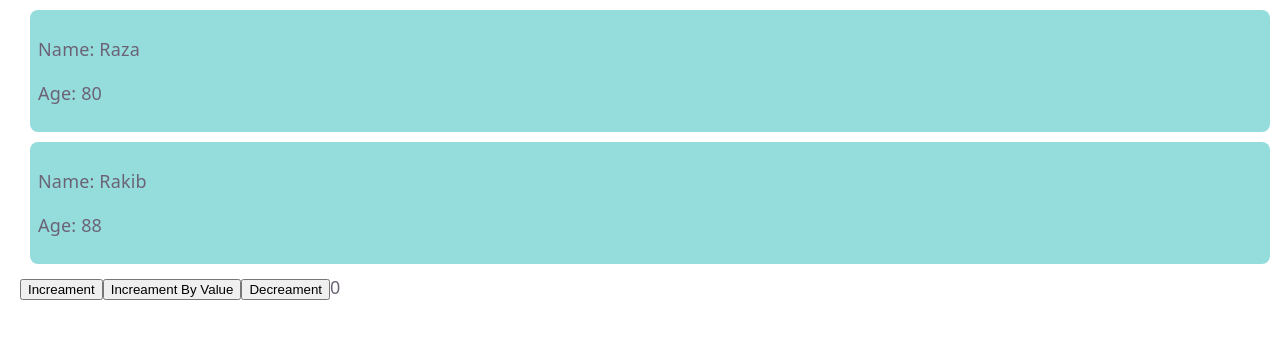
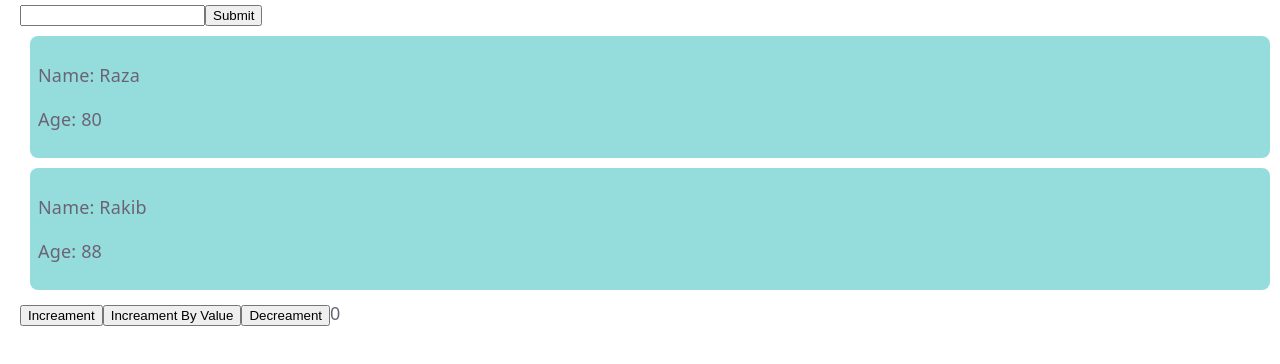
Before and after one commit to ruku9010/react-practice, a React (Vite) app: page / in a window 1280 px wide. Shown: the top 364 px of the page. Built offline with nearby package versions, Linux system fonts and the light colour scheme.

Commit message:
form input handle with submit button in console

```diff
--- a/src/App.jsx
+++ b/src/App.jsx
@@ -1,22 +1,31 @@
+import { useState } from "react";
 import "./App.css";
 import Card from "./components/Card";
 import Counter from "./components/Counter";
 // import TestContent from "./TestContent";
 
+const users = [
+  { name: "Rakib", age: 88 },
+  { name: "Raza", age: 80 },
+  { name: "Mizan", age: 13 },
+  { name: "Zeshan", age: 17 },
+];
 function App() {
-  const users = [
-    { name: "Rakib", age: 88 },
-    { name: "Raza", age: 80 },
-    { name: "Mizan", age: 13 },
-    { name: "Zeshan", age: 17 },
-  ];
+
+  const [name, setName] = useState("");
+
+  const handleSubmit = (e) => {
+    e.preventDefault();
+    console.log(name);
+
+  }
 
   return (
     <>
-      {/* <Card name = {users[0].name} age = {users[0].age} />
-    <Card name = {users[1].name} age = {users[1].age} />
-    <Card name = {users[2].name} age = {users[2].age} />
-    <Card name = {users[3].name} age = {users[3].age} /> */}
+      <form onSubmit={handleSubmit}>
+        <input type="text" onChange={(e) => setName(e.target.value)} />
+        <button type="submit">Submit</button>
+      </form>
 
       {users
         .filter((u) => u.age > 18)
--- a/src/components/Counter.jsx
+++ b/src/components/Counter.jsx
@@ -8,13 +8,19 @@
         setCount(count + value)
     }
 
+    const handleDecreament = () => {
+        if(count > 0) {
+            setCount(count - 1)
+        }
+    }
+
   return (
     <div>
       <button onClick={() => setCount(count + 1)}>Increament</button>
 
       <button onClick={() => handleIncreamentByValue(5)}>Increament By Value</button>
 
-      <button onClick={() => setCount(count - 1)}>Decreament</button>
+      <button onClick={handleDecreament}>Decreament</button>
 
       {count}
     </div>
```
